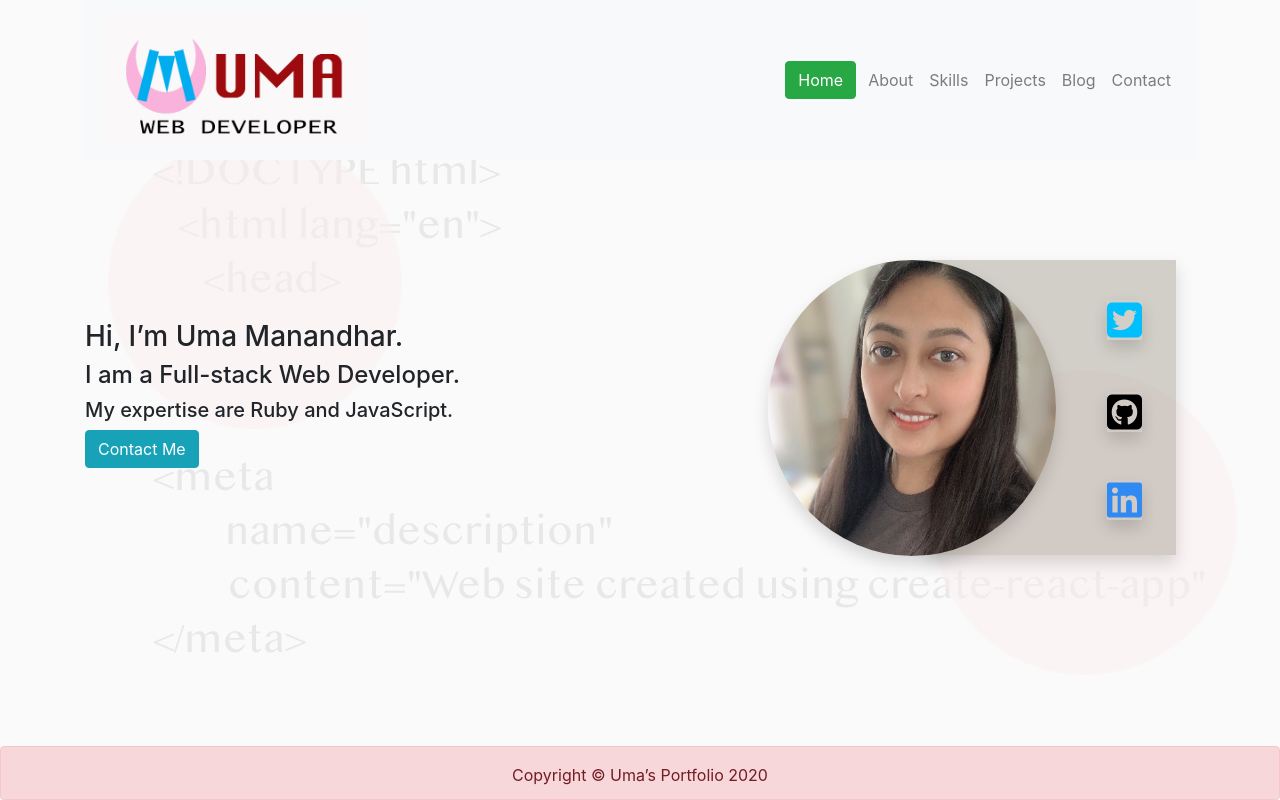
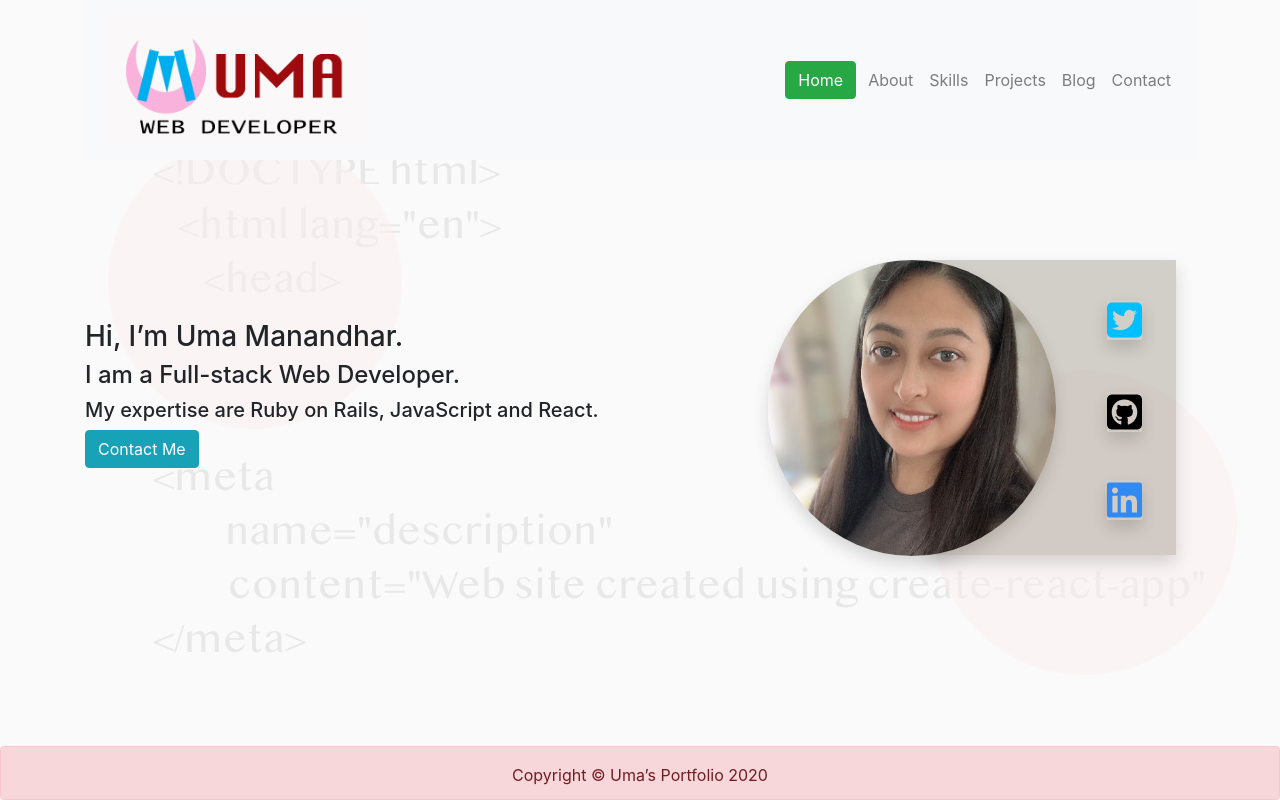
Before and after one commit to mdr-uma/portfolio, a React (Create React App) app: page / in a window 1280 px wide. Built offline with nearby package versions, Linux system fonts and the light colour scheme.

Commit message:
update h5 text

```diff
--- a/src/components/Profile.js
+++ b/src/components/Profile.js
@@ -10,7 +10,7 @@ const Profile = () => {
                     <div className="intro-message">
                         <h3>Hi, I’m Uma Manandhar.</h3>
                         <h4>I am a Full-stack Web Developer.</h4>
-                        <h5>My expertise are Ruby and JavaScript.</h5>
+                        <h5>My expertise are Ruby on Rails, JavaScript and React.</h5>
                         <Button>Contact Me</Button>
                     </div>
                 </div>
```
